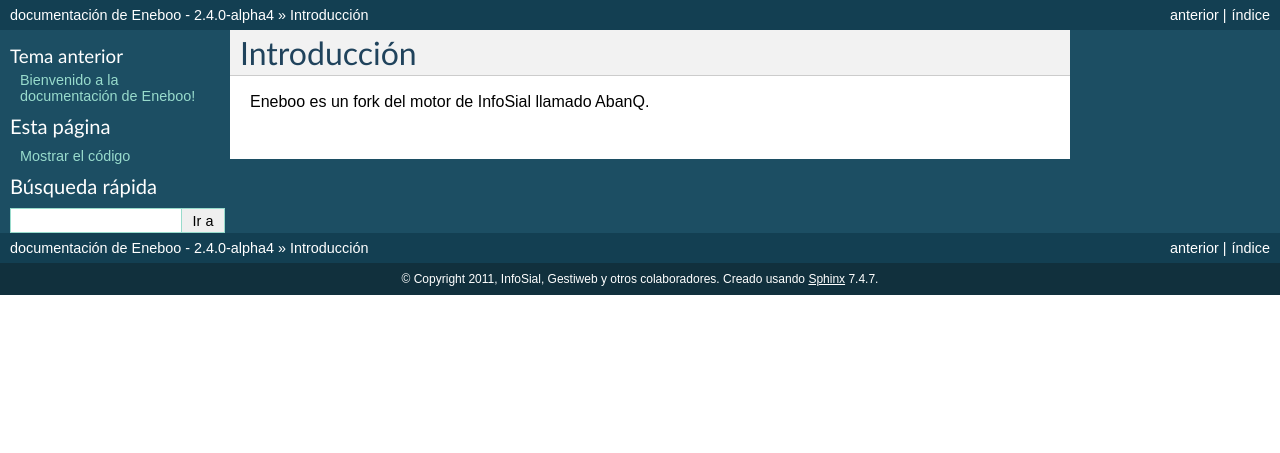
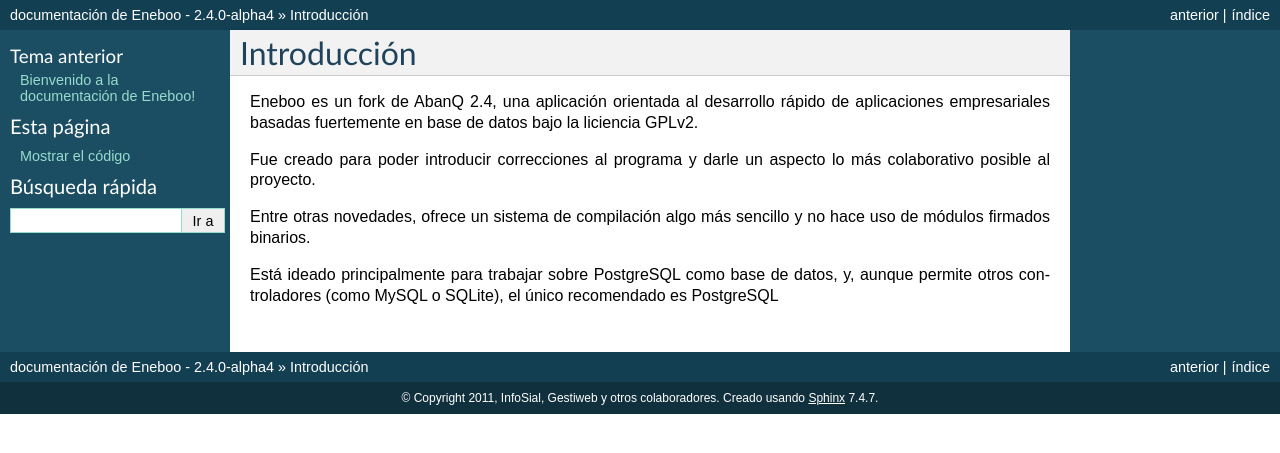
Before and after one commit to gestiweb/eneboo-doc, a Sphinx documentation site: the page built from sphinx/source/introduccion.rst, in a window 1280 px wide. Shown: the top 453 px of the page. Built offline with Sphinx 7.4.7, drawn with Linux system fonts in a browser that asks for light colours.

Commit message:
Modificar indice e introducción

```diff
--- a/sphinx/source/introduccion.rst
+++ b/sphinx/source/introduccion.rst
@@ -1,4 +1,18 @@
 Introducción
 ====================
 
-Eneboo es un fork del motor de InfoSial llamado AbanQ.
+Eneboo es un fork de AbanQ 2.4, una aplicación orientada al desarrollo rápido
+de aplicaciones empresariales basadas fuertemente en base de datos bajo la
+liciencia GPLv2.
+
+Fue creado para poder introducir correcciones al programa y darle un aspecto
+lo más colaborativo posible al proyecto.
+
+Entre otras novedades, ofrece un sistema de compilación algo más sencillo y
+no hace uso de módulos firmados binarios.
+
+
+
+Está ideado principalmente para trabajar sobre PostgreSQL como base de datos,
+y, aunque permite otros controladores (como MySQL o SQLite), el único
+recomendado es PostgreSQL
```
Also changed, not shown: sphinx/source/index.rst (+11 -1 lines).
